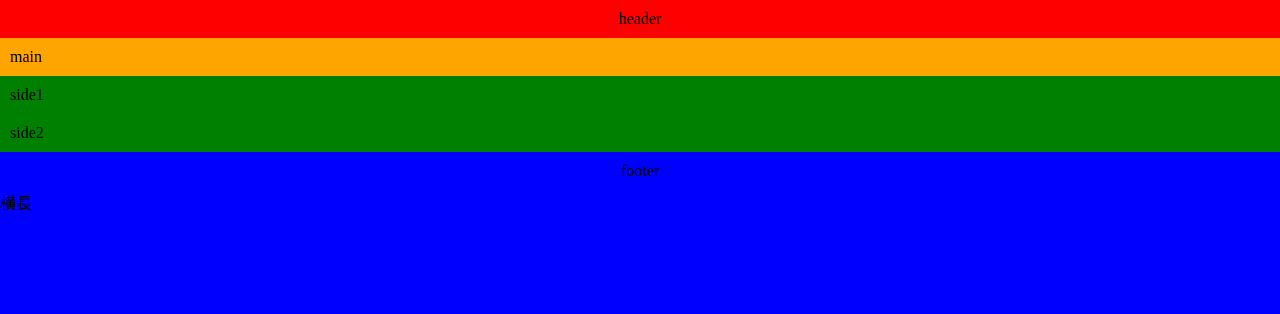
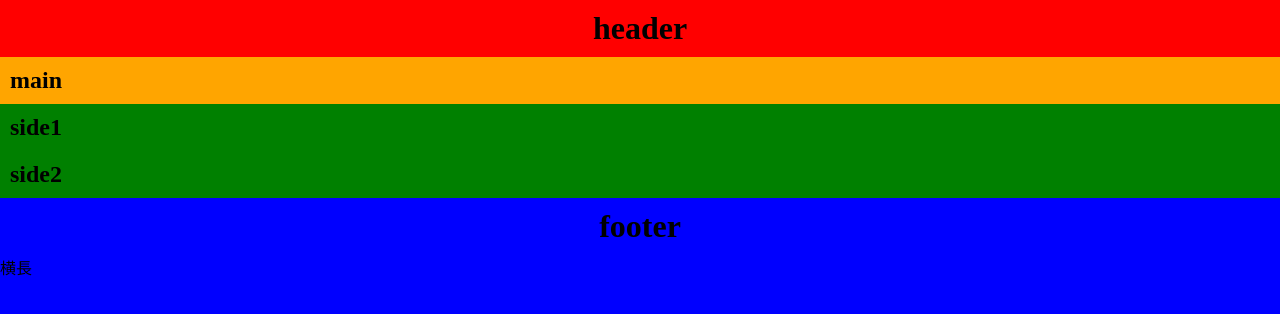
Before and after one commit to jintan1123/2016web1-10, a plain HTML site: page index.html in a window 1280 px wide. Drawn offline with Linux system fonts and the light colour scheme.

Commit message:
Update index.html

```diff
--- a/index.html
+++ b/index.html
@@ -8,19 +8,19 @@
   </head>
   <body>
     <header>
-      <hl>header</hl>
+      <h1>header</h1>
     </header>
     <section>
-      <hl>main</hl>
+      <h1>main</h1>
     </section>
     <aside>
-      <hl>side1</hl>
+      <h1>side1</h1>
     </aside>
     <aside>
-      <hl>side2</hl>
+      <h1>side2</h1>
     </aside>
     <footer>
-      <hl>footer</hl>
+      <h1>footer</h1>
     </footer>
   </body>
 </html>
```
